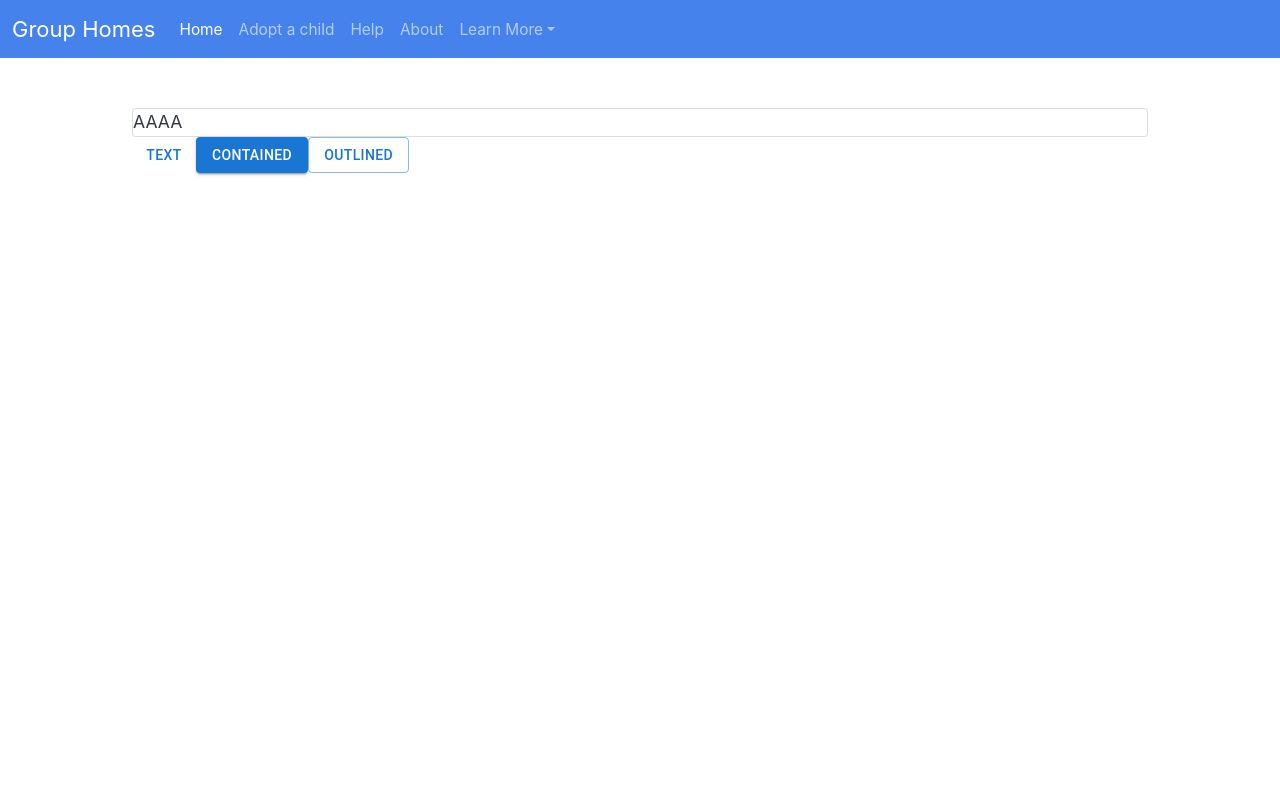
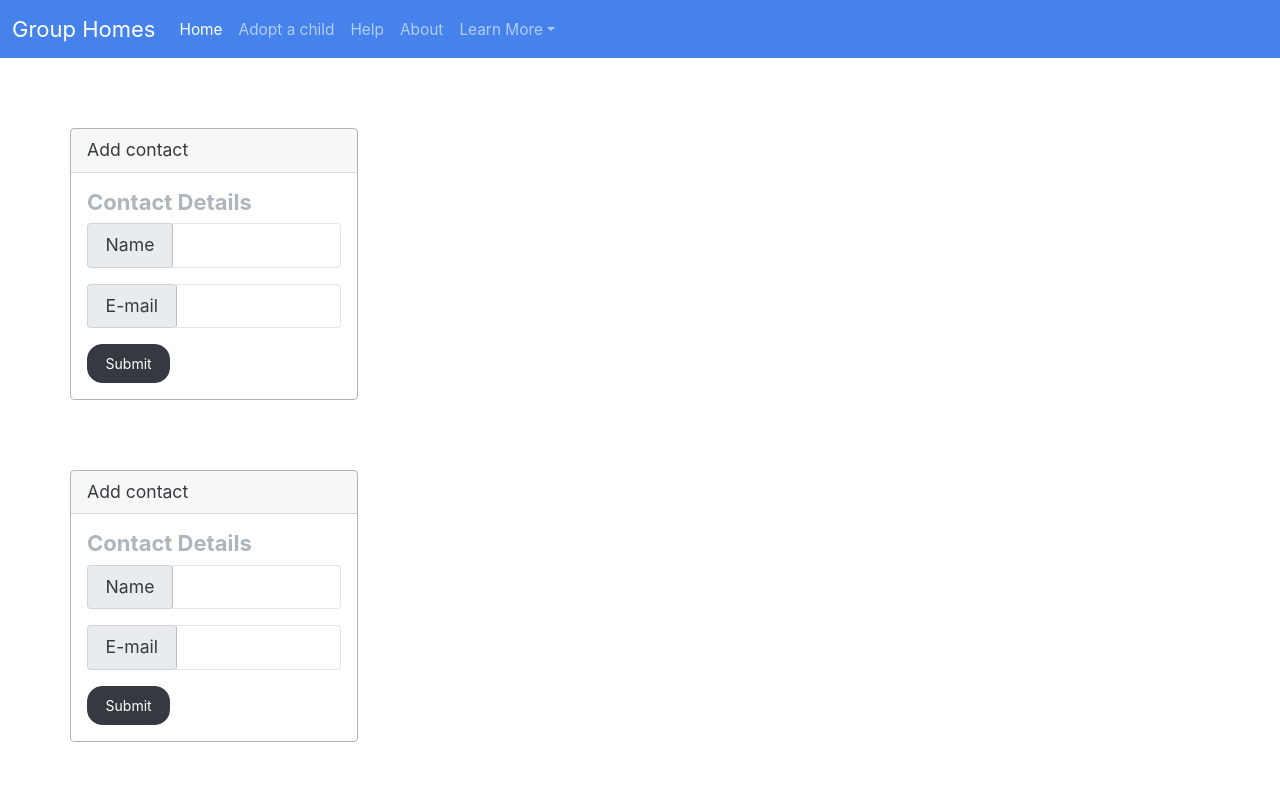
Before and after one commit to KennyHc/Group-Homes, a React (Create React App) app: page / in a window 1280 px wide. Shown: the top 800 px of the page. Built offline with nearby package versions, Linux system fonts and the light colour scheme.

Commit message:
working on frontend

```diff
--- a/package.json
+++ b/package.json
@@ -5,11 +5,13 @@
   "dependencies": {
     "@emotion/react": "^11.8.2",
     "@emotion/styled": "^11.8.1",
+    "@material-ui/core": "^4.12.3",
     "@mui/material": "^5.5.2",
     "@mui/styles": "^5.5.1",
     "@testing-library/jest-dom": "^5.16.2",
     "@testing-library/react": "^12.1.4",
     "@testing-library/user-event": "^13.5.0",
+    "axios": "^0.26.1",
     "express": "^4.17.3",
     "mysql": "^2.18.1",
     "prettier": "^2.5.1",
--- a/src/App.js
+++ b/src/App.js
@@ -1,14 +1,17 @@
-import logo from "./logo.svg";
+// import logo from "./logo.svg";
 import "./style.css";
 import Header from "./components/Header";
-import Contact from "./components/Contact";
-import { Container, Row, Col } from "react-bootstrap";
+// import Contact from "./components/Contact";
+import Form from "./components/Form";
+
 function App() {
   return (
-    <div className="App">
-      <Header className="App-header"></Header>
-
-      <Contact />
+    <div>
+      <Header />
+      <Form></Form>
+      <Form></Form>
+      <Form></Form>
+      <Form></Form>
     </div>
   );
 }
--- a/src/components/Contact.js
+++ b/src/components/Contact.js
@@ -1,23 +1,57 @@
-import React from "react";
-import { Card, Col, Container, Row } from "react-bootstrap";
-import Button from "@mui/material/Button";
-import { CardContent } from "@mui/material";
-
-function Contact(props) {
-  return (
-    <Container className="justify-content-md-center">
-      <Col className="spaced">
-        <Row className="justify-content-md-center">
-          <div className="justify-content-md-center">
-            <Card variant="outlined">AAAA</Card>
-            <Button variant="text">Text</Button>
-            <Button variant="contained">Contained</Button>
-            <Button variant="outlined">Outlined</Button>
-          </div>
-        </Row>
-      </Col>
-    </Container>
-  );
-}
-
-export default Contact;
+// import * as React from "react";
+// import { useState } from "react";
+// import Box from "@mui/material/Box";
+// import Card from "@mui/material/Card";
+// import CardActions from "@mui/material/CardActions";
+// import CardContent from "@mui/material/CardContent";
+// import Button from "@mui/material/Button";
+// import Typography from "@mui/material/Typography";
+// import { TextField } from "@mui/material";
+// import { Col, Row, Container } from "react-bootstrap";
+// import Grid from "@mui/material/Grid";
+// import axios from "axios";
+//
+// export default function Contact() {
+//   const [name, setName] = useState();
+//   const [email, setEmail] = useState();
+//
+//   return (
+//     <Container>
+//       <Col>
+//         <Row style={{ margin: "70px" }} className="justify-content-md-center">
+//           <Card variant="outlined">
+//             <CardContent>
+//               <Typography
+//                 sx={{ fontSize: 18 }}
+//                 color="text.primary"
+//                 gutterBottom
+//               >
+//                 Add a contact
+//               </Typography>
+//
+//               <TextField
+//                 id="outlined-basic"
+//                 label="Name"
+//                 variant="outlined"
+//                 autoFocus
+//               />
+//
+//               <TextField
+//                 className="spaced-2"
+//                 id="outlined-basic"
+//                 label="E-mail"
+//                 variant="outlined"
+//                 autoFocus
+//               />
+//             </CardContent>
+//             <CardActions>
+//               <Button size="small" variant="contained">
+//                 Add contact
+//               </Button>
+//             </CardActions>
+//           </Card>
+//         </Row>
+//       </Col>
+//     </Container>
+//   );
+// }
--- /dev/null
+++ b/src/components/Form.js
@@ -0,0 +1,49 @@
+import React from "react";
+import Card from "react-bootstrap";
+
+function Form() {
+  return (
+    <div
+      className="card border-secondary mb-3"
+      style={{ maxWidth: "18rem", margin: "70px" }}
+    >
+      <div class="card-header">Add contact</div>
+      <div class="card-body text-secondary">
+        <h5 class="card-title">Contact Details</h5>
+
+        <div className="input-group mb-3">
+          <div className="input-group-prepend">
+            <span className="input-group-text" id="inputGroup-sizing-default">
+              Name
+            </span>
+          </div>
+          <input
+            type="text"
+            className="form-control"
+            aria-label="Default"
+            aria-describedby="inputGroup-sizing-default"
+          />
+        </div>
+        <div className="input-group mb-3">
+          <div className="input-group-prepend">
+            <span className="input-group-text" id="inputGroup-sizing-default">
+              E-mail
+            </span>
+          </div>
+          <input
+            type="text"
+            className="form-control"
+            aria-label="Default"
+            aria-describedby="inputGroup-sizing-default"
+          />
+        </div>
+
+        <button type="button" className="btn btn-dark">
+          Submit
+        </button>
+      </div>
+    </div>
+  );
+}
+
+export default Form;
```
Also changed, not shown: src/style.css, 1 other file (tests, documents, lock files or other folders).
